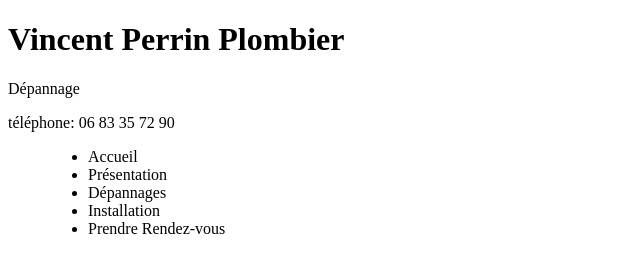
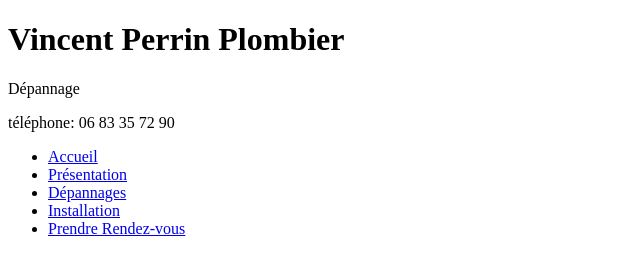
Before and after one commit to lolo-pixel/pixel, a plain HTML site: page index.html in a window 1280 px wide. Shown: the whole page, without its empty margins (0-640 px from the left). Drawn offline with Linux system fonts and the light colour scheme.

Commit message:
adding css + menu

```diff
--- a/index.html
+++ b/index.html
@@ -7,20 +7,29 @@
     <meta >
 </head>
 <body>
+    <header>
+
+    </header>
     <h1>Vincent Perrin Plombier</h1>
     <p>Dépannage</p>
     <contact>
         <div>téléphone: 06 83 35 72 90</div>
     </contact>
-    <menu>
+    <nav>
         <ul>
-            <li>Accueil</li>
-            <li>Présentation</li>
-            <li>Dépannages</li>
-            <li>Installation</li>
-            <li>Prendre Rendez-vous</li>
+            <li><a href="#accueil" title="Accueil">Accueil</a></li>
+            <li><a href="#intro" title="Présentation">Présentation</a></li>
+            <li><a href="depannages" title="Dépannages">Dépannages</a></li>
+            <li><a href="install" title="Installation">Installation</a></li>
+            <li><a href="rdv" title="Rendez-vous">Prendre Rendez-vous</a></li>
         </ul>
-    </menu>
+    </nav>
+    <main>
+
+    </main>
+    <footer>
+
+    </footer>
 </body>
 </html>
 
--- a/style.css
+++ b/style.css
@@ -0,0 +1,7 @@
+nav{
+    float: left;
+}
+
+ul{
+    color:black;
+}
```
